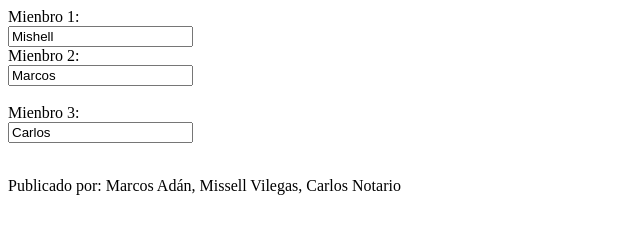
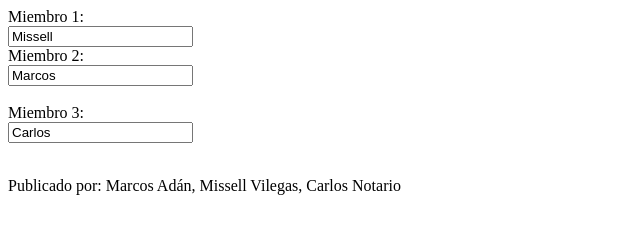
Before and after one commit to Mikkita1/Practica-2.6-Entornos, a plain HTML site: page index.html in a window 1280 px wide. Shown: the full height of the page, 0-640 px from the left. Drawn offline with Linux system fonts and the light colour scheme.

Commit message:
Update index.html

```diff
--- a/index.html
+++ b/index.html
@@ -15,11 +15,11 @@
 	</section>
 	<aside>
 		<form action="/action_page.php">
-			  <label for="name1">Mienbro 1:</label><br>
-			  <input type="text" id="name1" name="name1" value="Mishell"><br>
-			  <label for="name2">Mienbro 2:</label><br>
+			  <label for="name1">Miembro 1:</label><br>
+			  <input type="text" id="name1" name="name1" value="Missell"><br>
+			  <label for="name2">Miembro 2:</label><br>
 			  <input type="text" id="name2" name="name2" value="Marcos"><br><br>
-			  <label for="name3">Mienbro 3:</label><br>
+			  <label for="name3">Miembro 3:</label><br>
 			  <input type="text" id="name3" name="name3" value="Carlos"><br><br>
 		</form>
 
```
